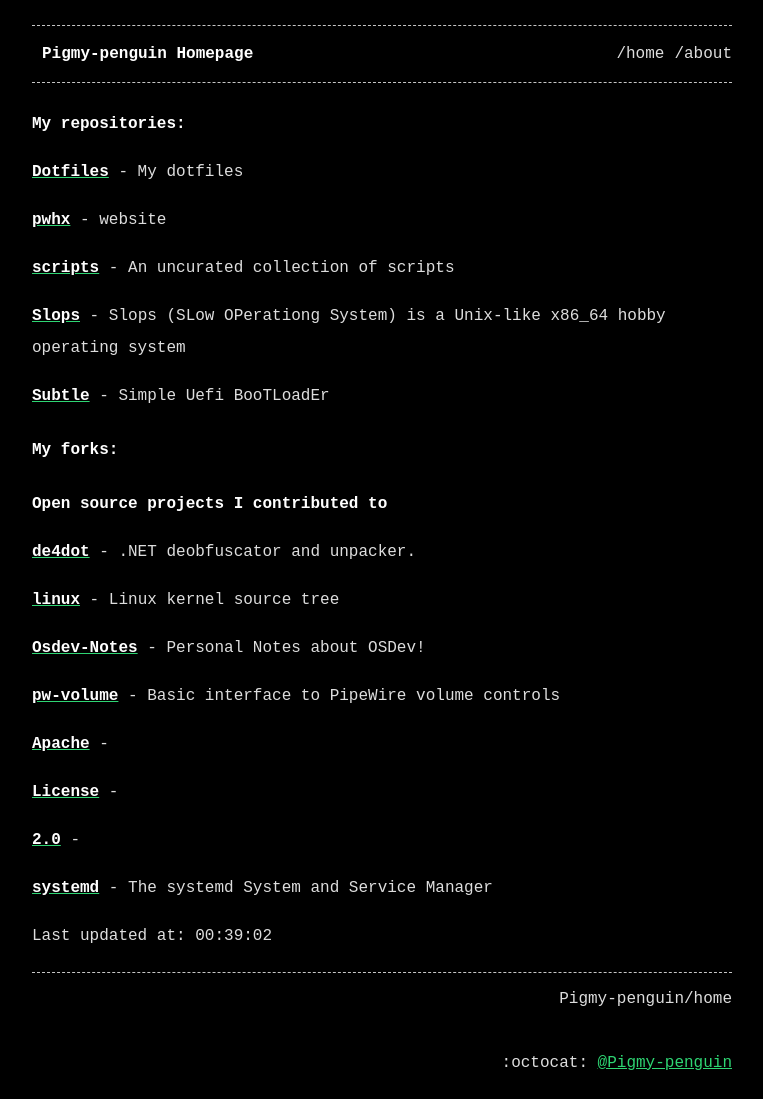
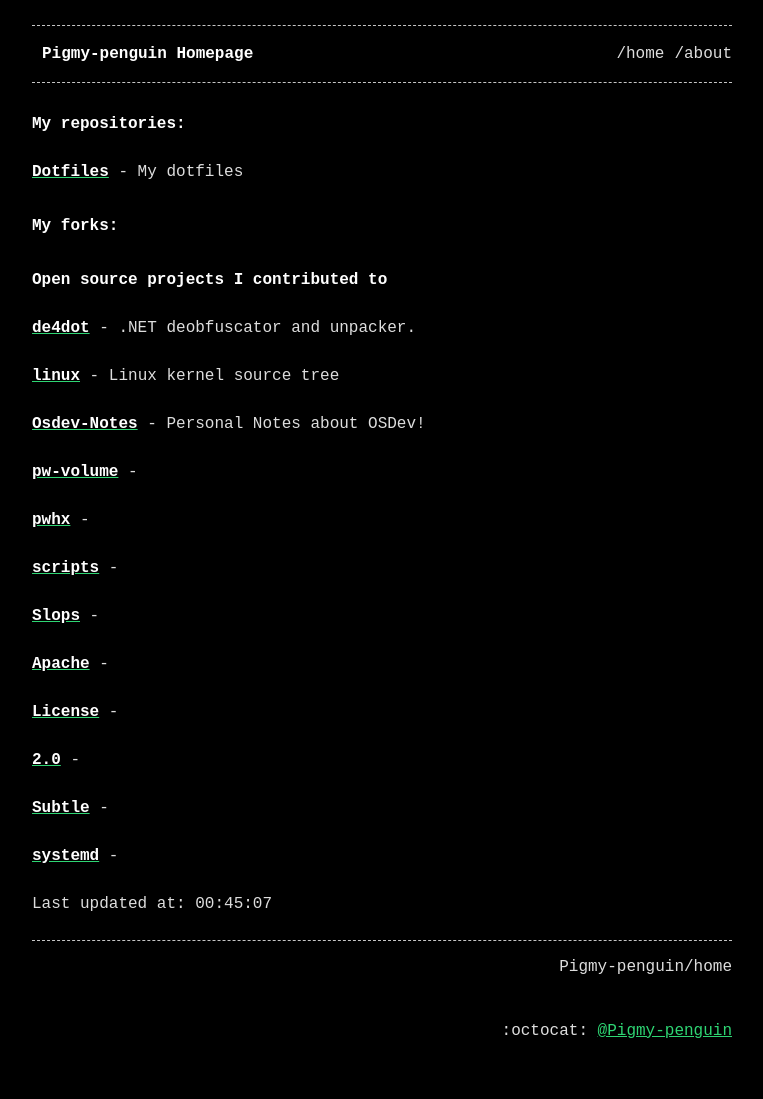
Before and after one commit to Pigmy-penguin/Pigmy-penguin.github.io, a Jekyll site: the page built from index.md, in a window 1280 px wide. Shown: the whole page, without its empty margins (258-1021 px from the left). Built offline with Jekyll 4.4.1, drawn with Linux system fonts in a browser that asks for light colours; after the commit the page ends 1067 px from its top, so only the background shows below that.

Commit message:
Auto updating the website

```diff
--- a/index.md
+++ b/index.md
@@ -9,14 +9,6 @@ title: Pigmy-penguin Homepage
 
 [**Dotfiles**](https://github.com/Pigmy-penguin/Dotfiles) - My dotfiles
 
-[**pwhx**](https://github.com/Pigmy-penguin/pwhx) - website
-
-[**scripts**](https://github.com/Pigmy-penguin/scripts) - An uncurated collection of scripts
-
-[**Slops**](https://github.com/Pigmy-penguin/Slops) - Slops (SLow OPerationg System) is a Unix-like x86_64 hobby operating system
-
-[**Subtle**](https://github.com/Pigmy-penguin/Subtle) - Simple Uefi BooTLoadEr
-
 ## My forks:
 ### Open source projects I contributed to
 
@@ -26,7 +18,13 @@ title: Pigmy-penguin Homepage
 
 [**Osdev-Notes**](https://github.com/Pigmy-penguin/Osdev-Notes) - Personal Notes about OSDev!
 
-[**pw-volume**](https://github.com/Pigmy-penguin/pw-volume) - Basic interface to PipeWire volume controls
+[**pw-volume**](https://github.com/Pigmy-penguin/pw-volume) -
+
+[**pwhx**](https://github.com/Pigmy-penguin/pwhx) -
+
+[**scripts**](https://github.com/Pigmy-penguin/scripts) -
+
+[**Slops**](https://github.com/Pigmy-penguin/Slops) -
 
 [**Apache**](https://github.com/Pigmy-penguin/Apache) -
 
@@ -34,7 +32,9 @@ title: Pigmy-penguin Homepage
 
 [**2.0**](https://github.com/Pigmy-penguin/2.0) -
 
-[**systemd**](https://github.com/Pigmy-penguin/systemd) - The systemd System and Service Manager
+[**Subtle**](https://github.com/Pigmy-penguin/Subtle) -
+
+[**systemd**](https://github.com/Pigmy-penguin/systemd) -
 
 
-Last updated at: 00:39:02
+Last updated at: 00:45:07
```
Also changed, not shown: 2 other files.
